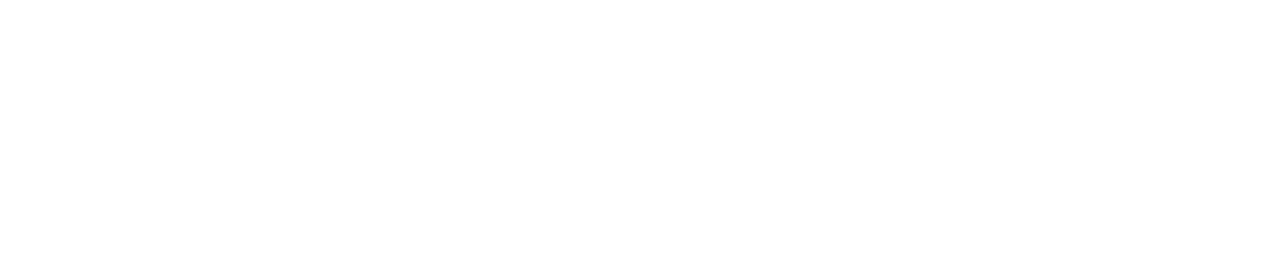
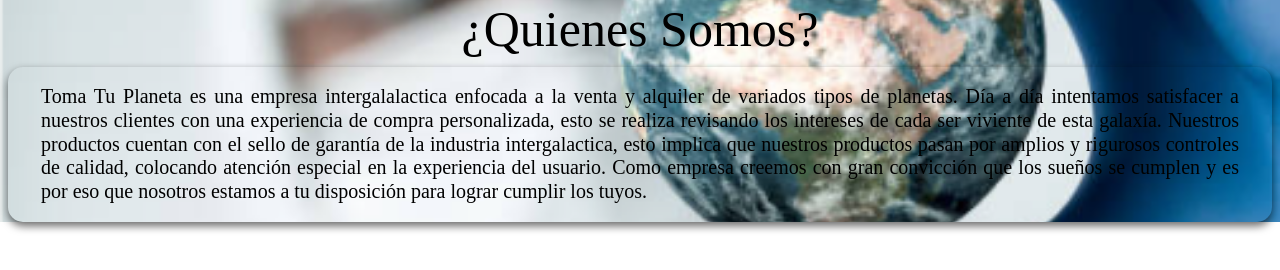
Before and after one commit to 3betclover/EVA2-Front, a plain HTML site: page index.html in a window 1280 px wide. Drawn offline with Linux system fonts and the light colour scheme; a web font is replaced by a local one.

Commit message:
Se realiza el section de Quienes Somos en HTML y CSS

```diff
--- a/index.html
+++ b/index.html
@@ -0,0 +1,28 @@
+<!DOCTYPE html>
+<html lang="en">
+<head>
+    <meta charset="UTF-8">
+    <meta name="viewport" content="width=device-width, initial-scale=1.0">
+    <title>Document</title>
+    <link rel="stylesheet" href="style.css">
+    <link rel="preconnect" href="https://fonts.googleapis.com">
+    <link rel="preconnect" href="https://fonts.gstatic.com/" crossorigin>
+    <link href="https://fonts.googleapis.com/css2?family=Electrolize&display=swap" rel="stylesheet">
+</head>
+<body>
+    <section class="section-quienessomos">
+        <div class="contenedor-titulo">
+            <h2 class="etiqueta-titulo">
+                ¿Quienes Somos?
+            </h2>
+        </div>
+        <div>
+            <div class="parrafo">
+                <p class="texto-parrafo">
+                    Toma Tu Planeta es una empresa intergalalactica enfocada a la venta y alquiler de variados tipos de planetas. Día a día intentamos satisfacer a nuestros clientes con una experiencia de compra personalizada, esto se realiza revisando los intereses de cada ser viviente de esta galaxía. Nuestros productos cuentan con el sello de garantía de la industria intergalactica, esto implica que nuestros productos pasan por amplios y rigurosos controles de calidad, colocando atención especial en la experiencia del usuario. Como empresa creemos con gran convicción que los sueños se cumplen y es por eso que nosotros estamos a tu disposición para lograr cumplir los tuyos.
+                </p>
+            </div>
+        </div>
+    </section>
+</body>
+</html>
--- a/style.css
+++ b/style.css
@@ -1,4 +1,48 @@
 *{
     margin: 0;
     padding: 0;
+    box-sizing: border-box;
 }
+
+ .section-quienessomos{
+    background-image: url('./img/planetita.png');
+    background-size: cover;
+    width: 100%;
+    background-position: center;
+    background-repeat: no-repeat;
+}
+
+.etiqueta-titulo{
+    text-align: center;
+
+    font-family: Electrolize;
+    font-size: 50px;
+    font-weight: 400;
+    line-height: 59.3px;
+
+    gap: 0px;
+    opacity: 0px;
+
+}
+
+.parrafo{
+    background-color: grey rgba(23, 34, 43, 0.925);
+
+    border: 2px;
+    padding: 8px;
+    margin: 8px;
+    border-radius: 15px;
+    box-shadow: 0 4px 8px rgba(0, 0, 0, 0.589);
+
+}
+
+.texto-parrafo{
+    font-family: Electrolize;
+    font-weight: 400;
+    font-size: 20px;
+    line-height: 23.72px;
+
+    padding: 10px 25px 10px 25px;
+    text-align: justify;
+
+}
```
Also changed, not shown: img/planetita.png (added).
